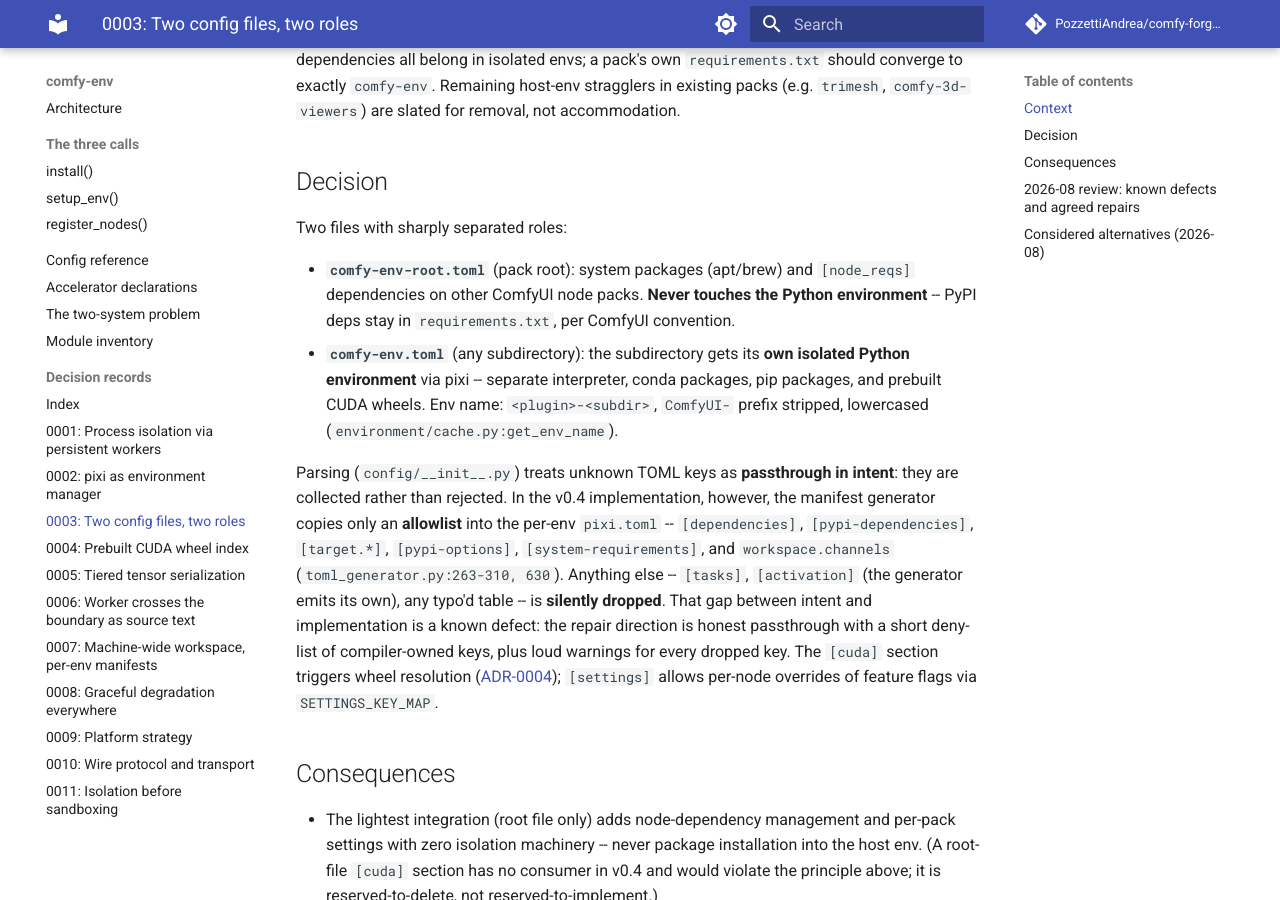
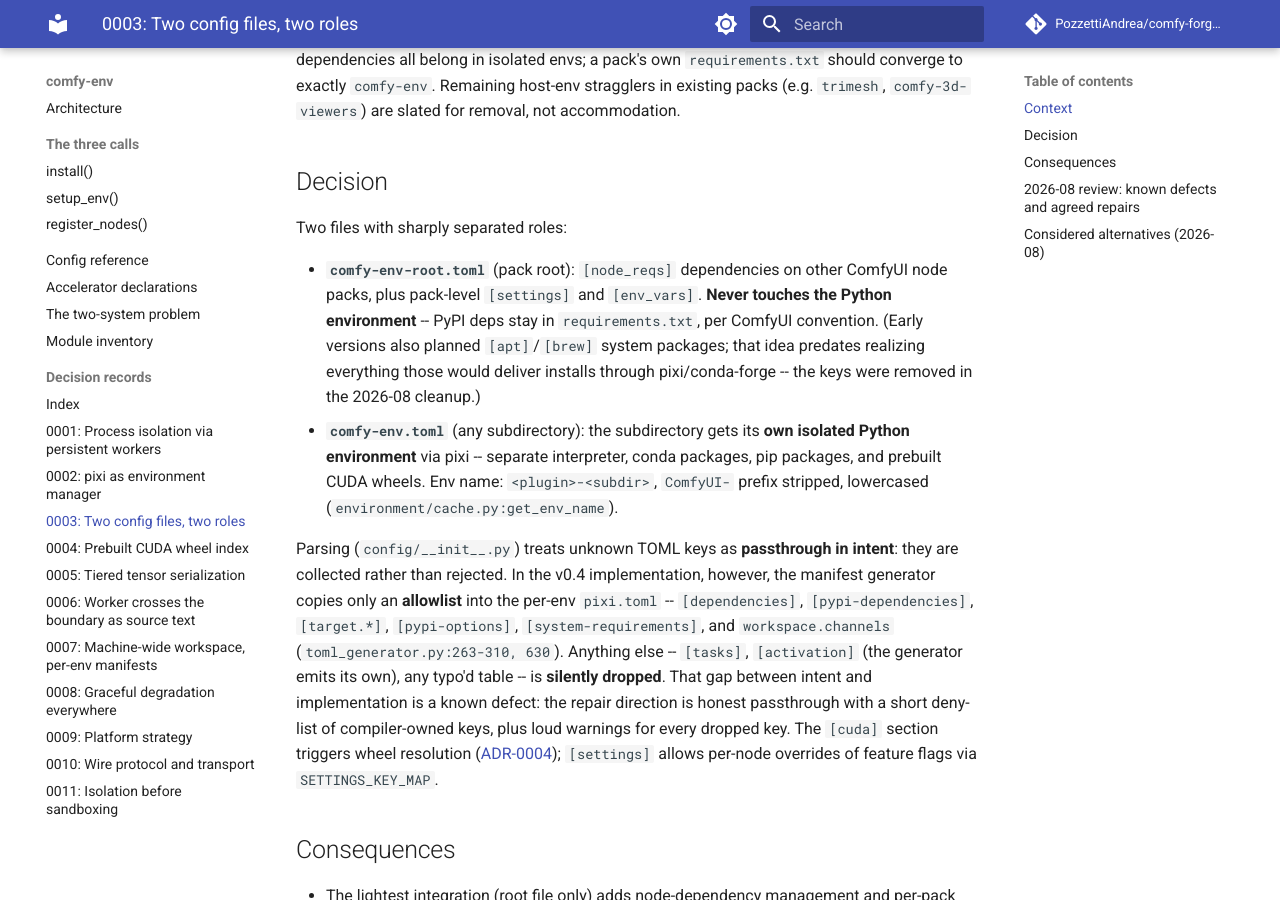
Before and after one commit to Comfy-Forge/comfy-forge-docs, an MkDocs documentation site: the page built from docs/comfy-env/adr/0003-two-config-files-with-two-roles.md, in a window 1280 px wide and 900 px high, scrolled down 569 px. Built offline with MkDocs 1.6.1 and Material for MkDocs 9.7.7, drawn with Linux system fonts in a browser that asks for light colours; comment, search, counter and statistics services are not loaded; some of the changed text lies outside the part shown.

Commit message:
apt/brew removed (pre-pixi legacy): scrub docs, mark roadmap item done, un-stale pixi bootstrap note in ADR-0003

```diff
--- a/docs/comfy-env/adr/0003-two-config-files-with-two-roles.md
+++ b/docs/comfy-env/adr/0003-two-config-files-with-two-roles.md
@@ -25,10 +25,13 @@
 
 Two files with sharply separated roles:
 
-- **`comfy-env-root.toml`** (pack root): system packages (apt/brew) and
-  `[node_reqs]` dependencies on other ComfyUI node packs. **Never touches the
-  Python environment** -- PyPI deps stay in `requirements.txt`, per ComfyUI
-  convention.
+- **`comfy-env-root.toml`** (pack root): `[node_reqs]` dependencies on
+  other ComfyUI node packs, plus pack-level `[settings]` and `[env_vars]`.
+  **Never touches the Python environment** -- PyPI deps stay in
+  `requirements.txt`, per ComfyUI convention. (Early versions also planned
+  `[apt]`/`[brew]` system packages; that idea predates realizing everything
+  those would deliver installs through pixi/conda-forge -- the keys were
+  removed in the 2026-08 cleanup.)
 - **`comfy-env.toml`** (any subdirectory): the subdirectory gets its **own
   isolated Python environment** via pixi -- separate interpreter, conda
   packages, pip packages, and prebuilt CUDA wheels. Env name:
@@ -91,10 +94,12 @@
   uses a different torch pin rule and writes no hash at all.
 - **Settings precedence is inverted** vs. its own documentation: a pack's
   `[settings]` beats the user's explicit `COMFY_ENV_*` env var.
-- **pixi is bootstrapped unpinned** from `releases/latest`, so the effective
-  config schema floats with pixi's release calendar.
-- Dead config beyond `[apt]`/`[brew]`: root `[dependencies]` (consumer has
-  zero callers), subdir `[node_reqs]` and subdir `[settings]` (parsed, never
+- ~~pixi is bootstrapped unpinned from `releases/latest`~~ -- fixed
+  2026-08: pinned version, sha256-verified, comfy-env-owned path
+  ([ADR-0002](0002-pixi-as-environment-manager.md)).
+- Dead config (note: `[apt]`/`[brew]` were removed outright in the 2026-08
+  cleanup -- pre-pixi legacy): root `[dependencies]` (consumer has zero
+  callers), subdir `[node_reqs]` and subdir `[settings]` (parsed, never
   consumed); one runtime consumer re-parses the TOML directly instead of
   using the config layer.
 
```
Also changed, not shown: docs/comfy-env/config.md (+9 -5 lines), docs/roadmap.md (+3 -3 lines).
